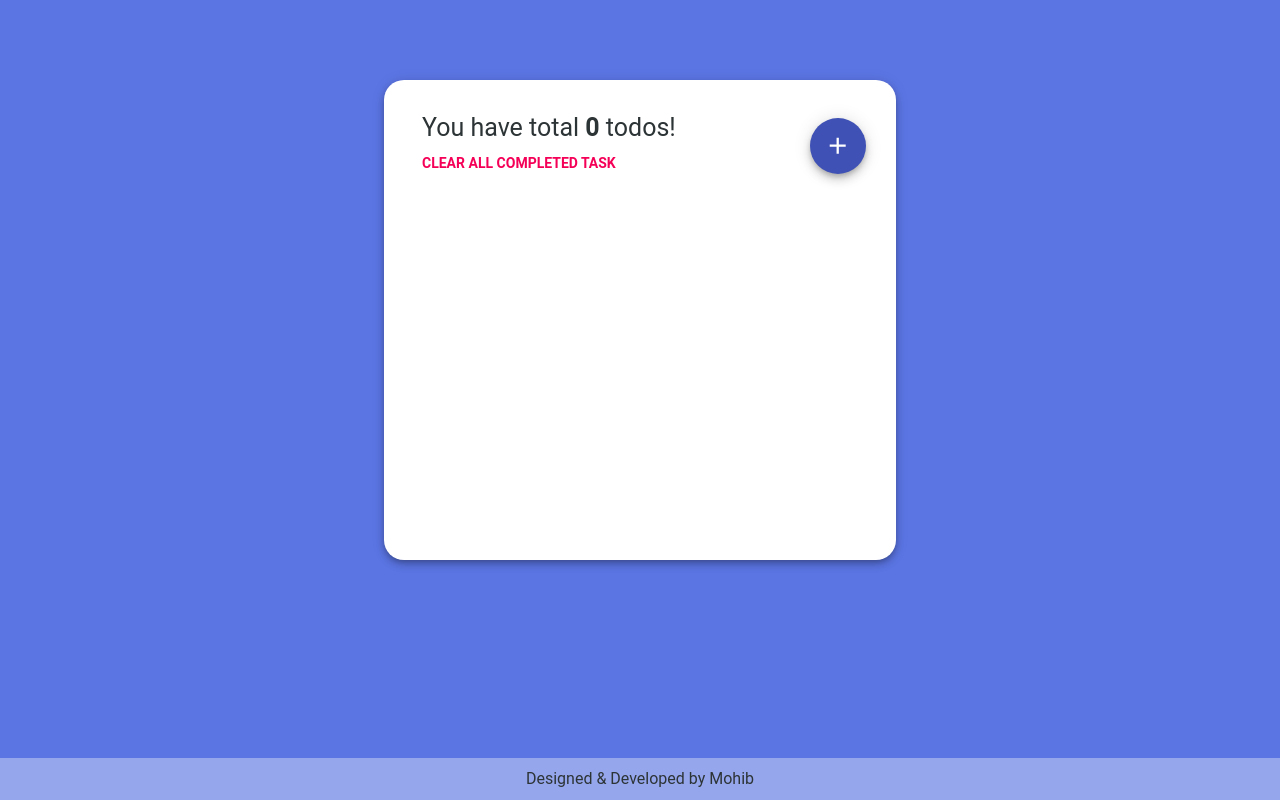
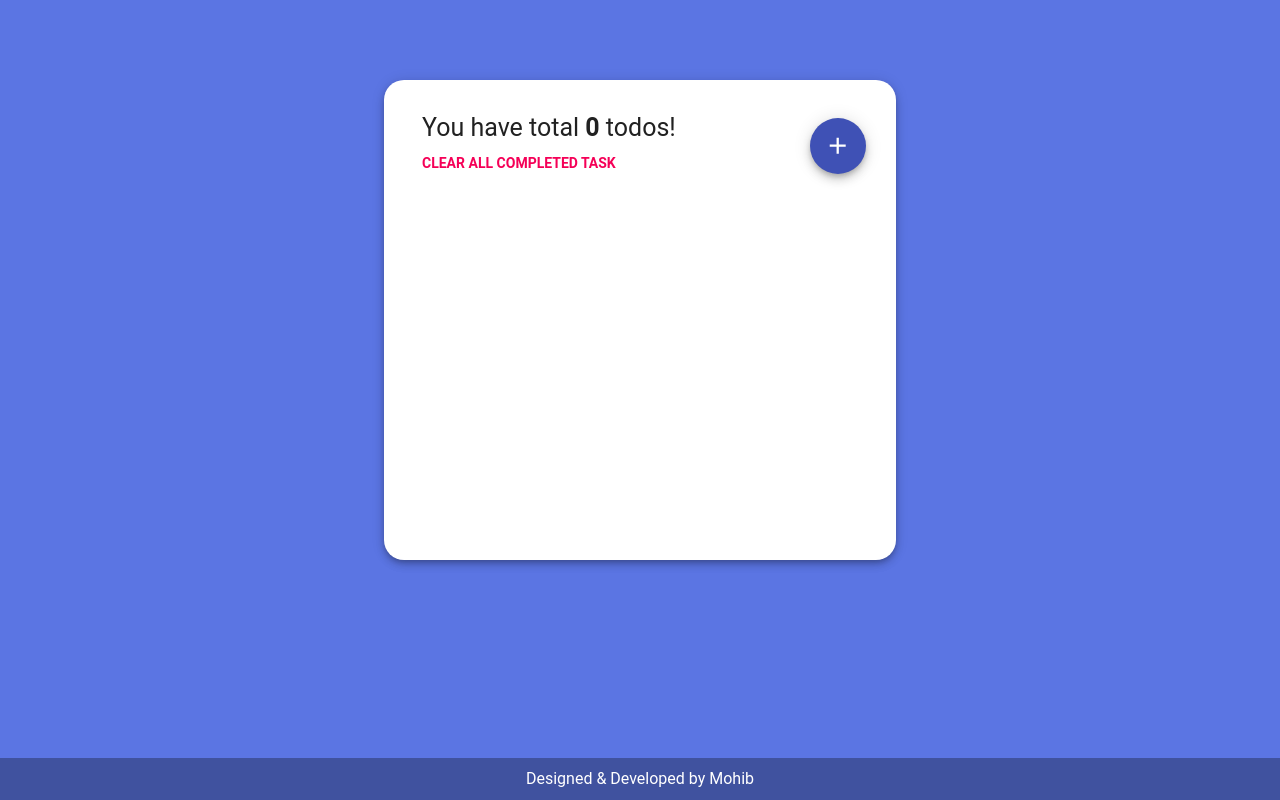
Before and after one commit to mbmohib/todo-app, a React (Create React App) app: page / in a window 1280 px wide. Built offline with nearby package versions, Linux system fonts and the light colour scheme; no server answers.

Commit message:
Add readme

```diff
--- a/src/theme/theme.js
+++ b/src/theme/theme.js
@@ -49,21 +49,18 @@ export default {
     fontWeightRegular: 400,
     fontFamily: '"Roboto", "Ubuntu", sans-serif',
     body1: {
-      color: '#2d3436',
       fontFamily: '"Roboto", "Ubuntu", sans-serif',
       lineHeight: '1.6',
       fontSize: '1rem',
       fontWeight: 400,
     },
     h1: {
-      color: '#2c3e50',
       fontFamily: '"Ubuntu", sans-serif',
       lineHeight: '1.5em',
       fontSize: '48px',
       fontWeight: 300,
     },
     h2: {
-      color: '#2d3436',
       fontFamily: '"Ubuntu", sans-serif',
       letterSpacing: '-0.02em',
       lineHeight: '1.5em',
@@ -71,26 +68,22 @@ export default {
       fontWeight: 300,
     },
     h3: {
-      color: '#2d3436',
       fontFamily: '"Ubuntu", sans-serif',
       lineHeight: '1.4em',
       fontSize: '1.953rem',
       fontWeight: 400,
     },
     h4: {
-      color: '#2d3436',
       lineHeight: '1.4em',
       fontSize: '1.563rem',
       fontWeight: 400,
     },
     h5: {
-      color: '#2d3436',
       lineHeight: '1.4em',
       fontSize: '1.25rem',
       fontWeight: 600,
     },
     h6: {
-      color: '#2d3436',
       lineHeight: '1.4em',
       fontSize: '1rem',
       fontWeight: 600,
@@ -125,7 +118,7 @@ export default {
   palette: {
     // light: 'rgba(1, 1, 1, 1.00)',
     // tonalOffset: 0.2,
-    background: { paper: '#fff', default: '#5b75e3', light: '#95a6ed' },
+    background: { paper: '#fff', default: '#5b75e3', light: '#40529f' },
     // contrastThreshold: 3,
     grey: {
       '50': '#f9f9f9',
--- a/src/views/components/Footer/Footer.js
+++ b/src/views/components/Footer/Footer.js
@@ -4,7 +4,7 @@ import { Container, Typography } from '@material-ui/core';
 import { Wrapper } from 'views/ui';
 
 const Footer = () => (
-  <Wrapper bgcolor="background.light" py={1} align="center">
+  <Wrapper bgcolor="background.light" py={1} align="center" color="#fff">
     <Container>
       <Typography>Designed & Developed by Mohib</Typography>
     </Container>
```
Also changed, not shown: 1 other file (tests, documents, lock files or other folders).
